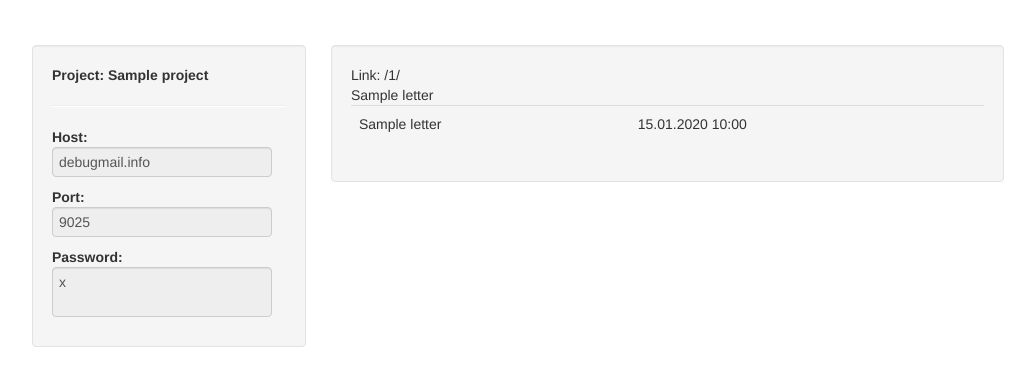
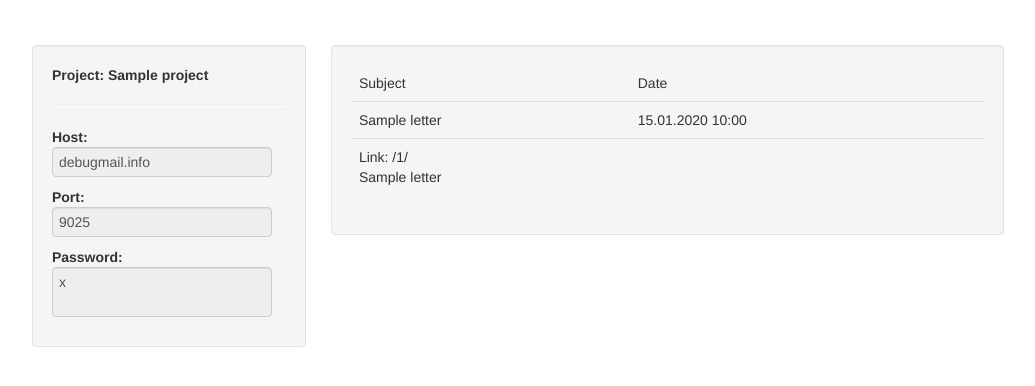
Before and after one commit to dizballanze/debugmail, a Django app: template frontend/templates/project/show_project.html in a window 1280 px wide. Shown: the top 386 px of the page, without its empty margins (77-1112 px from the left). Run offline with Django 3.2, Linux system fonts and the light colour scheme; the template is opened without the code that fills it: most values are stand-ins (such as "Sample title", 1, 10 or a date in 2020); parts of the project's set-up code (start-up, migrations or seed data) failed here and were passed over; some libraries are stand-ins or nearby versions.

Commit message:
show project table

```diff
--- a/frontend/templates/project/show_project.html
+++ b/frontend/templates/project/show_project.html
@@ -17,13 +17,18 @@
         </div>
         <div class="span7 well">
             {% for letter in letters %}
-                {% if forloop.first %}<table class="table">{% endif %}
+                {% if forloop.first %}
+                    <table class="table">
+                    <thead><tr><td>Subject</td><td>Date</td></tr></thead>
+                {% endif %}
                     <tr>
                         <td>{{ letter.subject }}</td><td>{{ letter.date|date:"d.m.Y H:i" }}</td>
                     </tr>
                     <tr>
-                        Link: {% url 'show_letter' letter.id %}<br>
-                        {{ letter.subject }}
+                        <td colspan="2">
+                            Link: {% url 'show_letter' letter.id %}<br>
+                            {{ letter.subject }}
+                        </td>
                     </tr>
                 {% if forloop.last %}</table>{% endif %}
             {% empty %}
```
